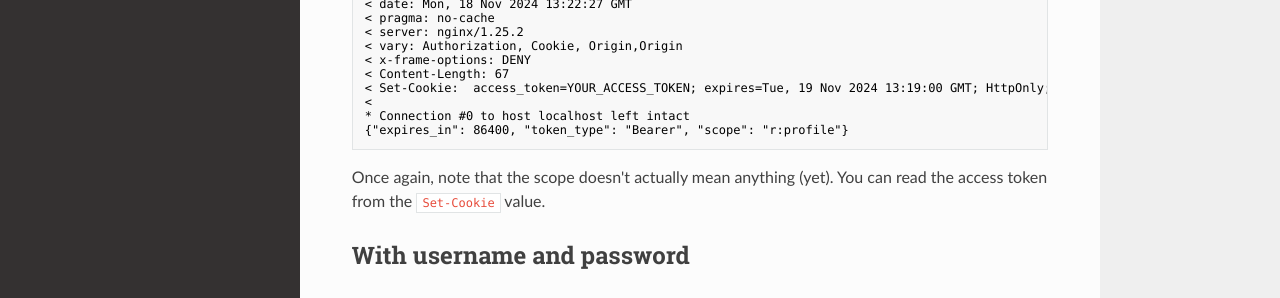
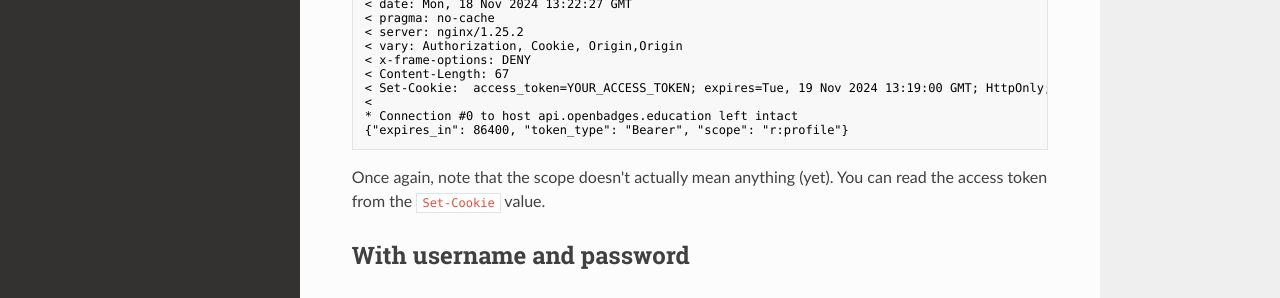
Before and after one commit to mint-o-badges/oeb-docs, an MkDocs documentation site: the page built from docs/technical/credentials.md, in a window 1280 px wide and 900 px high, scrolled down 728 px. Shown: the part 473-771 px from the top of the window. Built offline with MkDocs 1.6.1, drawn with Linux system fonts in a browser that asks for light colours; nearby versions of some CDN libraries; some of the changed text lies outside the part shown.

Commit message:
Correct url

````diff
--- a/docs/technical/credentials.md
+++ b/docs/technical/credentials.md
@@ -52,7 +52,7 @@ Note: Unnecessary use of -X or --request, POST is already inferred.
 < Content-Length: 67
 < Set-Cookie:  access_token=YOUR_ACCESS_TOKEN; expires=Tue, 19 Nov 2024 13:19:00 GMT; HttpOnly; Max-Age=86400; Path=/; Secure
 <
-* Connection #0 to host localhost left intact
+* Connection #0 to host api.openbadges.education left intact
 {"expires_in": 86400, "token_type": "Bearer", "scope": "r:profile"}
 ```
 Once again, note that the scope doesn't actually mean anything (yet).
````
Also changed, not shown: site/index.html, site/search/search_index.json, site/technical/credentials/index.html, 1 other file.
